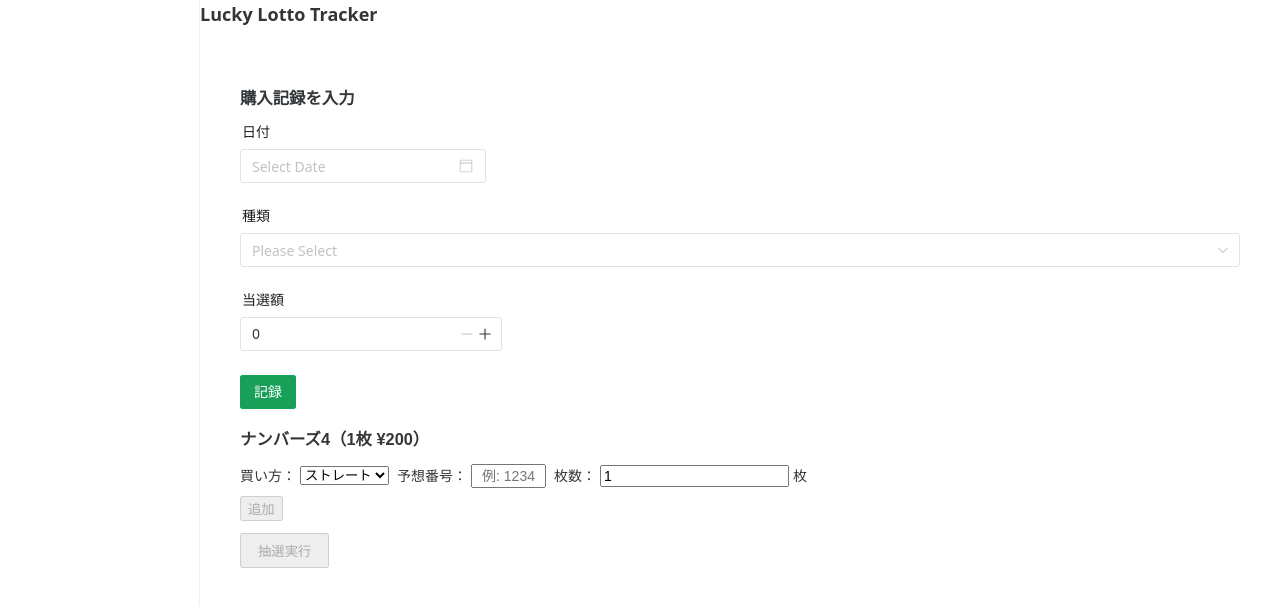
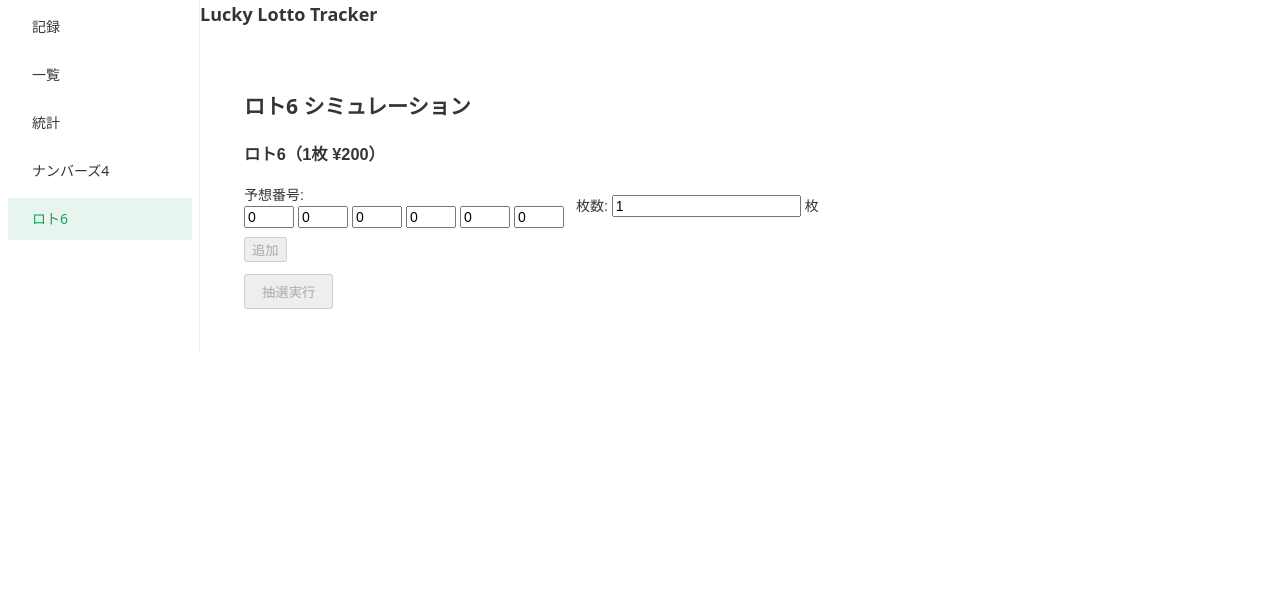
Before and after one commit to tako-chan0511/luckylotto, a Vue app: page /lotto6 in a window 1280 px wide. Before the commit this address led to /entry. Shown: the top 606 px of the page. Built offline with nearby package versions, Linux system fonts and the light colour scheme.

Commit message:
Lott6初期

```diff
--- a/src/App.vue
+++ b/src/App.vue
@@ -1,12 +1,14 @@
 <!-- src/App.vue -->
 <template>
   <n-layout has-sider>
-    <!-- サイドバーメニュー -->
-    <n-layout-sider bordered width="200px">
-      <n-layout-sider bordered :width="200" :collapsed-width="64" />
+    <n-layout-sider bordered :width="200" :collapsed-width="64">
+      <n-menu
+        :options="menuOptions"
+        :value="activeKey"
+        @update:value="onMenuSelect"
+      />
     </n-layout-sider>
 
-    <!-- メインコンテンツ -->
     <n-layout>
       <n-layout-header
         style="background: #fff; display: flex; align-items: center"
@@ -14,36 +16,43 @@
         <h2 style="margin: 0; font-size: 18px">Lucky Lotto Tracker</h2>
       </n-layout-header>
       <n-layout-content style="padding: 24px">
-        <router-view />
+        <router-view/>
       </n-layout-content>
     </n-layout>
   </n-layout>
 </template>
 
 <script setup lang="ts">
-import { ref } from "vue";
-import { useRouter, useRoute } from "vue-router";
-import type { MenuOption } from "naive-ui";
+import { ref, watch } from 'vue'
+import { useRouter, useRoute } from 'vue-router'
+import type { MenuOption } from 'naive-ui'
 
-// ルーターと現在のパスを取得
-const router = useRouter();
-const route = useRoute();
+const router = useRouter()
+const route  = useRoute()
 
-// メニューオプション定義
 const menuOptions: MenuOption[] = [
-  { label: "記録", key: "/entry" },
-  { label: "一覧", key: "/list" },
-  { label: "統計", key: "/stats" },
-];
+  { label: '記録',      key: '/entry'   },
+  { label: '一覧',      key: '/list'    },
+  { label: '統計',      key: '/stats'   },
+  { label: 'ナンバーズ4', key: '/numbers4' },
+  { label: 'ロト6',     key: '/lotto6'  },
+]
 
-// アクティブなメニューキーを現在のパスで初期化
-const activeKey = ref(route.path);
+// ① 初期値は現在のパス
+const activeKey = ref(route.path)
 
-// メニュー選択時にページ遷移
-function onMenuSelect(key: string) {
-  if (key !== activeKey.value) {
-    router.push(key);
-    activeKey.value = key;
+// ② ルートが変わったらメニューも連動
+watch(() => route.path, p => {
+  if (p !== activeKey.value) activeKey.value = p
+})
+
+// ③ メニュー選択時の遷移ハンドラ
+function onMenuSelect(key: string | string[]) {
+  // NaiveUI の menu は string[] で返す場合があるので
+  const path = Array.isArray(key) ? key[0] : key
+  if (path !== activeKey.value) {
+    router.push(path)
+    activeKey.value = path
   }
 }
 </script>
--- /dev/null
+++ b/src/components/Lotto6Game.vue
@@ -0,0 +1,215 @@
+<template>
+  <div class="lotto6-game">
+    <h3>ロト6（1枚 ¥200）</h3>
+
+    <!-- エントリーフォーム -->
+    <div class="entry-form">
+      <label>
+        予想番号:
+        <div class="numbers-input">
+          <input
+            v-for="(num, idx) in guesses"
+            :key="idx"
+            type="number"
+            v-model.number="guesses[idx]"
+            :min="1"
+            :max="43"
+            placeholder="--"
+          />
+        </div>
+      </label>
+      <label class="count">
+        枚数:
+        <input type="number" min="1" v-model.number="ticketCount" /> 枚
+      </label>
+      <button type="button" @click="addToQueue" :disabled="!isValid">
+        追加
+      </button>
+    </div>
+
+    <!-- キュー一覧 -->
+    <div v-if="queue.length" class="queue-table">
+      <h4>エントリ一覧</h4>
+      <table>
+        <thead>
+          <tr>
+            <th>#</th>
+            <th>予想</th>
+            <th>枚数</th>
+            <th>コスト</th>
+            <th></th>
+          </tr>
+        </thead>
+        <tbody>
+          <tr v-for="(item, idx) in queue" :key="idx">
+            <td>{{ idx + 1 }}</td>
+            <td>{{ item.guess.join(' - ') }}</td>
+            <td>{{ item.count }}</td>
+            <td>¥{{ (item.count * 200).toLocaleString() }}</td>
+            <td><button @click="removeFromQueue(idx)">✕</button></td>
+          </tr>
+        </tbody>
+      </table>
+    </div>
+
+    <!-- 抽選実行 -->
+    <button
+      type="button"
+      class="draw-button"
+      :disabled="!queue.length"
+      @click="executeDraw"
+    >
+      抽選実行
+    </button>
+
+    <!-- 結果表示 -->
+    <div v-if="drawn.length" class="result">
+      <h4>当せん番号：{{ drawn.join(' - ') }}</h4>
+      <table>
+        <thead>
+          <tr>
+            <th>#</th>
+            <th>予想</th>
+            <th>枚数</th>
+            <th>一致数</th>
+            <th>当せん額/枚</th>
+            <th>当せん合計</th>
+          </tr>
+        </thead>
+        <tbody>
+          <tr v-for="(r, i) in results" :key="i">
+            <td>{{ i + 1 }}</td>
+            <td>{{ r.guess.join(' - ') }}</td>
+            <td>{{ r.count }}</td>
+            <td>{{ r.matchCount }}</td>
+            <td>¥{{ r.prizePerTicket.toLocaleString() }}</td>
+            <td>¥{{ (r.prizePerTicket * r.count).toLocaleString() }}</td>
+          </tr>
+        </tbody>
+      </table>
+      <p class="summary">
+        投入合計：¥{{ totalCost.toLocaleString() }}
+        　当せん合計：¥{{ totalPrize.toLocaleString() }}
+        　収支：¥{{ (totalPrize - totalCost).toLocaleString() }}
+      </p>
+    </div>
+  </div>
+</template>
+
+<script setup lang="ts">
+import { ref, computed } from 'vue'
+import type { Lotto6Entry, Lotto6Result } from '@/types'
+
+// --- 抽選ロジック ---
+function generateDraw(): number[] {
+  const pool = Array.from({ length: 43 }, (_, i) => i + 1)
+  const result: number[] = []
+  while (result.length < 6) {
+    const idx = Math.floor(Math.random() * pool.length)
+    result.push(pool.splice(idx, 1)[0])
+  }
+  return result.sort((a, b) => a - b)
+}
+
+// 一致数を数える
+function calcMatchCount(guess: number[], draw: number[]): number {
+  return guess.filter(g => draw.includes(g)).length
+}
+
+// 当せん額/枚を返す
+function calcPrize(matches: number): number {
+  switch (matches) {
+    case 6: return 10_000_000
+    case 5: return   100_000
+    case 4: return    10_000
+    case 3: return     1_000
+    default: return         0
+  }
+}
+
+// --- component state ---
+const guesses = ref<number[]>([0, 0, 0, 0, 0, 0])
+const ticketCount = ref(1)
+const queue = ref<Lotto6Entry[]>([])
+
+const isValid = computed(() =>
+  guesses.value.every(n => n >= 1 && n <= 43) &&
+  new Set(guesses.value).size === 6 &&
+  ticketCount.value > 0
+)
+
+function addToQueue() {
+  if (!isValid.value) return
+  queue.value.push({
+    guess: [...guesses.value].sort((a, b) => a - b),
+    count: ticketCount.value
+  })
+}
+function removeFromQueue(idx: number) {
+  queue.value.splice(idx, 1)
+}
+
+const drawn = ref<number[]>([])
+const results = ref<Lotto6Result[]>([])
+
+function executeDraw() {
+  drawn.value = generateDraw()
+  results.value = queue.value.map(item => {
+    const matchCount = calcMatchCount(item.guess, drawn.value)
+    const prizePerTicket = calcPrize(matchCount)
+    return { ...item, matchCount, prizePerTicket }
+  })
+}
+
+const totalCost = computed(() =>
+  queue.value.reduce((sum, e) => sum + e.count * 200, 0)
+)
+const totalPrize = computed(() =>
+  results.value.reduce((sum, r) => sum + r.prizePerTicket * r.count, 0)
+)
+</script>
+
+<style scoped>
+.lotto6-game {
+  font-family: sans-serif;
+  max-width: 600px;
+}
+.entry-form {
+  display: flex;
+  align-items: center;
+  gap: 8px;
+  flex-wrap: wrap;
+}
+.numbers-input input {
+  width: 3em;
+  margin-right: 4px;
+}
+.queue-table,
+.result table {
+  width: 100%;
+  border-collapse: collapse;
+  margin-top: 12px;
+}
+.queue-table th,
+.queue-table td,
+.result th,
+.result td {
+  border: 1px solid #ccc;
+  padding: 4px 8px;
+  text-align: center;
+}
+.draw-button {
+  margin-top: 12px;
+  padding: 6px 16px;
+}
+.result {
+  margin-top: 16px;
+  background: #f7f7f7;
+  padding: 12px;
+  border-radius: 6px;
+}
+.summary {
+  margin-top: 8px;
+  font-weight: bold;
+}
+</style>
--- a/src/components/LottoForm.vue
+++ b/src/components/LottoForm.vue
@@ -22,12 +22,12 @@ import dayjs from 'dayjs'
 
 const store = useLottoStore()
 const date  = ref(dayjs().format('YYYY-MM-DD'))
-const type  = ref<'numbers4'|'loto6'>('numbers4')
+const type  = ref<'numbers4'|'lotto6'>('numbers4')
 const prize = ref(0)
 
 const typeOptions = [
   { label: 'ナンバーズ4', value: 'numbers4' },
-  { label: 'ロト6',     value: 'loto6' },
+  { label: 'ロト6',     value: 'lotto6' },
 ]
 
 function onSubmit() {
--- a/src/constants/lottoTypes.ts
+++ b/src/constants/lottoTypes.ts
@@ -1,7 +1,7 @@
 // src/constants/lottoTypes.ts
-export type LottoType = 'numbers4' | 'loto6';
+export type LottoType = 'numbers4' | 'lotto6';
 
 export const lottoTypes: { label: string; value: LottoType }[] = [
   { label: 'ナンバーズ4', value: 'numbers4' },
-  { label: 'ロト6',      value: 'loto6' },
+  { label: 'ロト6',      value: 'lotto6' },
 ];
--- /dev/null
+++ b/src/views/Lotto6View.vue
@@ -0,0 +1,17 @@
+<!-- src/views/Lotto6View.vue -->
+<template>
+  <div class="lotto6-view">
+    <h2>ロト6 シミュレーション</h2>
+    <Lotto6Game />
+  </div>
+</template>
+
+<script setup lang="ts">
+import Lotto6Game from '@/components/Lotto6Game.vue'
+</script>
+
+<style scoped>
+.lotto6-view {
+  padding: 20px;
+}
+</style>
--- /dev/null
+++ b/src/views/Numbers4View.vue
@@ -0,0 +1,17 @@
+<!-- src/views/Numbers4View.vue -->
+<template>
+  <div class="numbers4-view">
+    <h2>ナンバーズ4 シミュレーション</h2>
+    <Numbers4Game />
+  </div>
+</template>
+
+<script setup lang="ts">
+import Numbers4Game from '@/components/Numbers4Game.vue'
+</script>
+
+<style scoped>
+.numbers4-view {
+  padding: 20px;
+}
+</style>
--- a/vite.config.ts
+++ b/vite.config.ts
@@ -4,7 +4,7 @@ import vue from '@vitejs/plugin-vue'
 import path from 'path'                           //★
 
 export default defineConfig({
-　base: '/luckylotto/',
+ base: '/luckylotto/',
   plugins: [vue()],
   resolve: {                  //★
     alias: {
```
Also changed, not shown: src/router.ts (+11 -4 lines), src/types.ts (+12 -2 lines).
